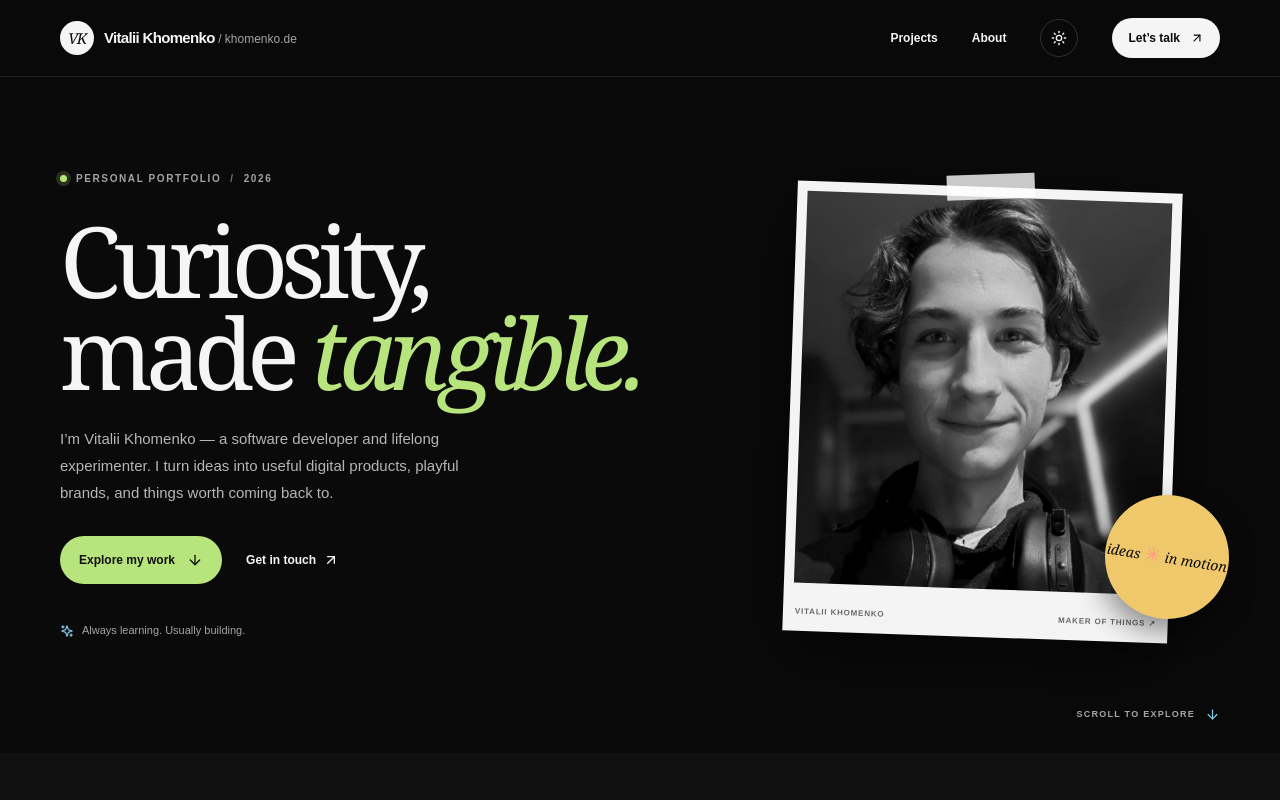
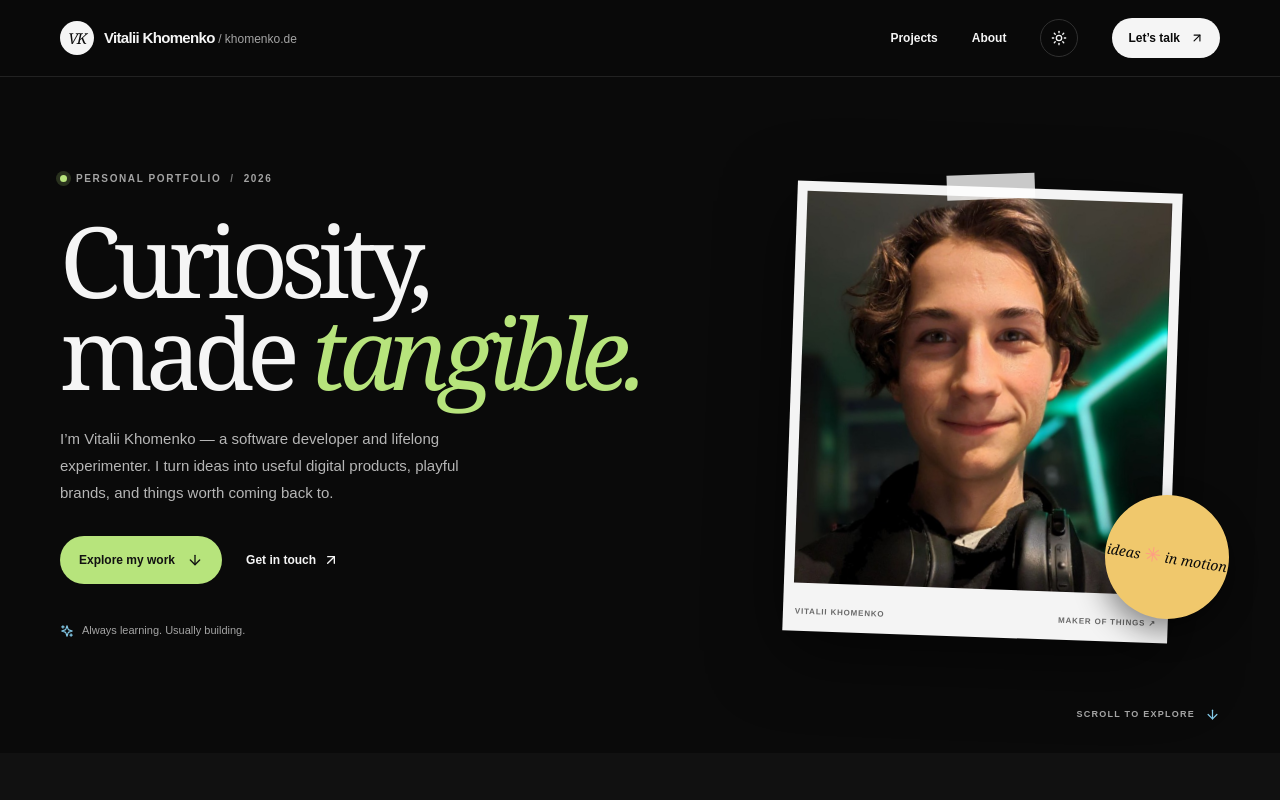
Before and after one commit to Vitaliklisa/khomenko-portfolio, a Next.js app: page / in a window 1280 px wide. Shown: the top 800 px of the page. Built offline with nearby package versions, Linux system fonts and the light colour scheme.

Commit message:
Use color portrait on portfolio
Co-authored-by: Copilot <223556219+Copilot@users.noreply.github.com>

```diff
--- a/src/app/globals.css
+++ b/src/app/globals.css
@@ -445,7 +445,6 @@ html.light .theme-toggle-moon {
   height: 100%;
   object-fit: cover;
   object-position: center 38%;
-  filter: grayscale(1);
 }
 
 .portrait-caption {
```
Also changed, not shown: src/assets/me.jpeg.
